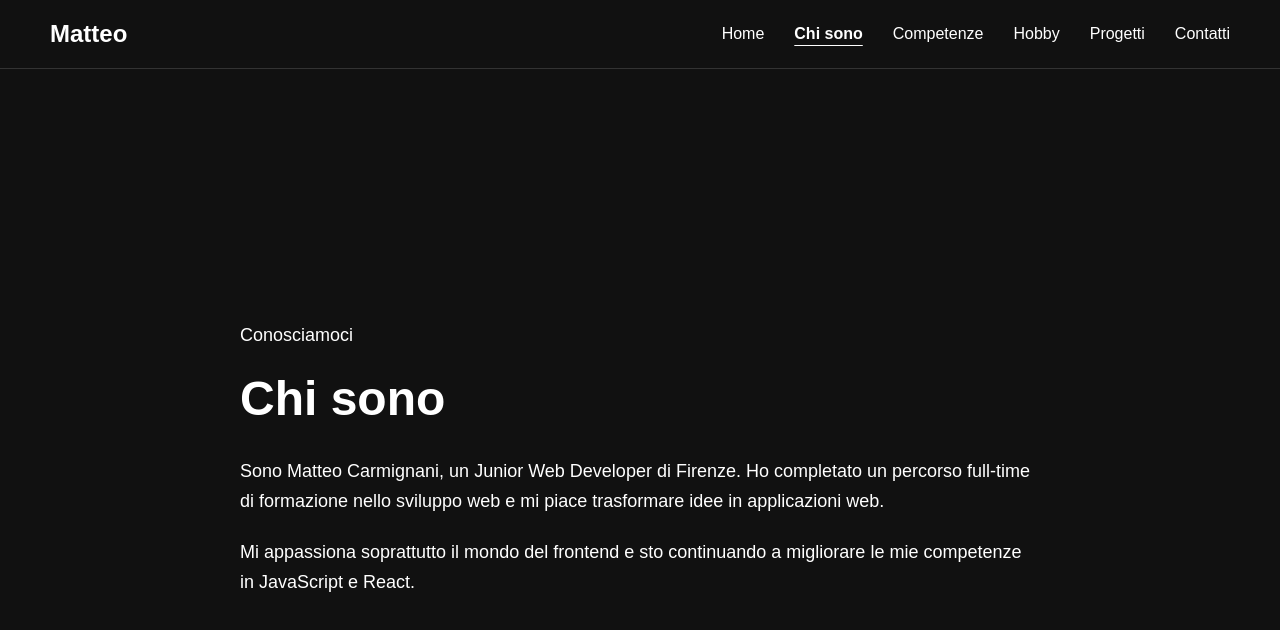
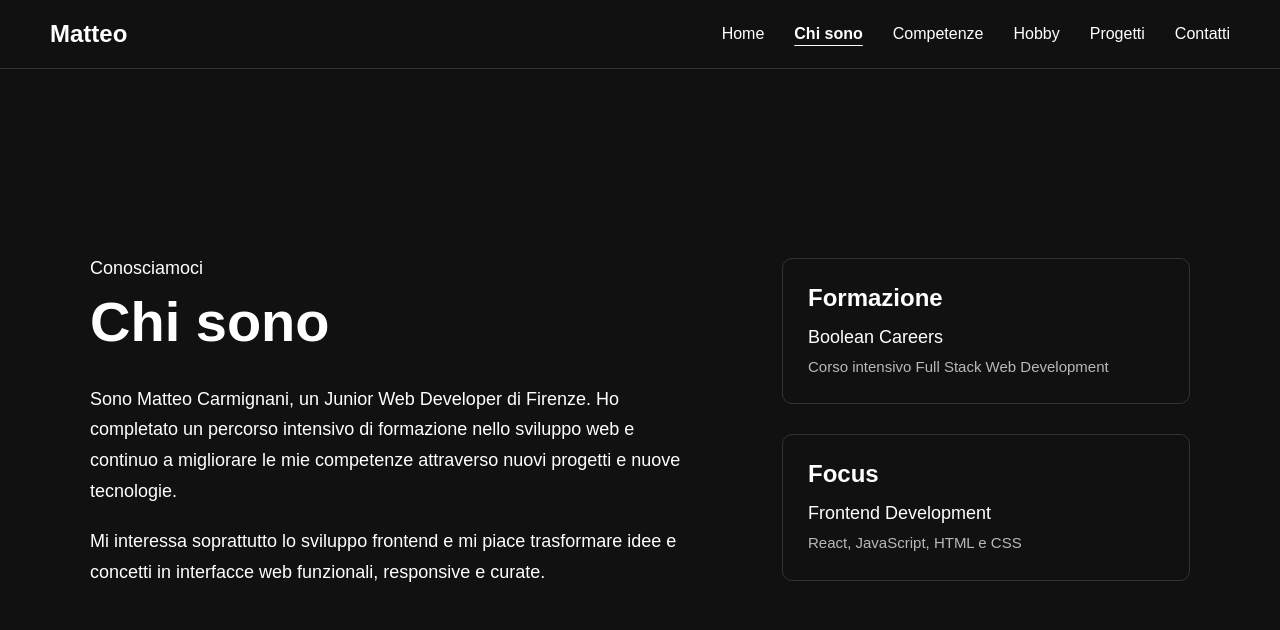
Before and after one commit to MatteoCarmignani/portfolio, a React app: page /about in a window 1280 px wide. Shown: the top 630 px of the page. Built offline with nearby package versions, Linux system fonts and the light colour scheme; the HTML template or start-up script is replaced by a standard one.

Commit message:
better about

```diff
--- a/src/pages/About.css
+++ b/src/pages/About.css
@@ -1,13 +1,24 @@
 .about {
-  min-height: 100vh;
-  padding: 100px 50px;
+  min-height: calc(100vh - 73px);
+  padding: 80px 50px;
+
   display: flex;
   align-items: center;
-  justify-content: center;
 }
 
 .about-content {
-  max-width: 800px;
+  width: 100%;
+  max-width: 1100px;
+  margin: 0 auto;
+
+  display: grid;
+  grid-template-columns: 1.5fr 1fr;
+  gap: 80px;
+}
+
+.about-text h1 {
+  font-size: 56px;
+  margin-bottom: 30px;
 }
 
 .section-subtitle {
@@ -15,13 +26,57 @@
   margin-bottom: 10px;
 }
 
-.about h2 {
-  font-size: 48px;
-  margin-bottom: 30px;
-}
-
-.about p {
+.about-text p:not(.section-subtitle) {
+  max-width: 650px;
   font-size: 18px;
   line-height: 1.7;
   margin-bottom: 20px;
 }
+
+.about-info {
+  display: flex;
+  flex-direction: column;
+  gap: 30px;
+}
+
+.about-info-item {
+  padding: 25px;
+  border: 1px solid #333;
+  border-radius: 10px;
+}
+
+.about-info-item h2 {
+  margin-bottom: 15px;
+}
+
+.about-info-item p {
+  font-size: 18px;
+  margin-bottom: 8px;
+}
+
+.about-info-item span {
+  font-size: 15px;
+  line-height: 1.5;
+  opacity: 0.7;
+}
+
+/* RESPONSIVE */
+
+@media (max-width: 768px) {
+  .about {
+    padding: 60px 20px;
+  }
+
+  .about-content {
+    grid-template-columns: 1fr;
+    gap: 40px;
+  }
+
+  .about-text h1 {
+    font-size: 44px;
+  }
+
+  .about-text p:not(.section-subtitle) {
+    font-size: 17px;
+  }
+}
--- a/src/pages/About.jsx
+++ b/src/pages/About.jsx
@@ -2,24 +2,56 @@ import './About.css'
 
 function About() {
   return (
-    <section className="about">
+    <main className="about">
       <div className="about-content">
-        <p className="section-subtitle">Conosciamoci</p>
 
-        <h2>Chi sono</h2>
+        <div className="about-text">
+          <p className="section-subtitle">
+            Conosciamoci
+          </p>
 
-        <p>
-          Sono Matteo Carmignani, un Junior Web Developer di Firenze.
-          Ho completato un percorso full-time di formazione nello sviluppo
-          web e mi piace trasformare idee in applicazioni web.
-        </p>
+          <h1>Chi sono</h1>
 
-        <p>
-          Mi appassiona soprattutto il mondo del frontend e sto continuando
-          a migliorare le mie competenze in JavaScript e React.
-        </p>
+          <p>
+            Sono Matteo Carmignani, un Junior Web Developer di Firenze.
+            Ho completato un percorso intensivo di formazione nello sviluppo
+            web e continuo a migliorare le mie competenze attraverso nuovi
+            progetti e nuove tecnologie.
+          </p>
+
+          <p>
+            Mi interessa soprattutto lo sviluppo frontend e mi piace
+            trasformare idee e concetti in interfacce web funzionali,
+            responsive e curate.
+          </p>
+        </div>
+
+        <div className="about-info">
+
+          <div className="about-info-item">
+            <h2>Formazione</h2>
+            <p>
+              Boolean Careers
+            </p>
+            <span>
+              Corso intensivo Full Stack Web Development
+            </span>
+          </div>
+
+          <div className="about-info-item">
+            <h2>Focus</h2>
+            <p>
+              Frontend Development
+            </p>
+            <span>
+              React, JavaScript, HTML e CSS
+            </span>
+          </div>
+
+        </div>
+
       </div>
-    </section>
+    </main>
   )
 }
 
```
Also changed, not shown: src/components/SkillCard.jsx (added).
